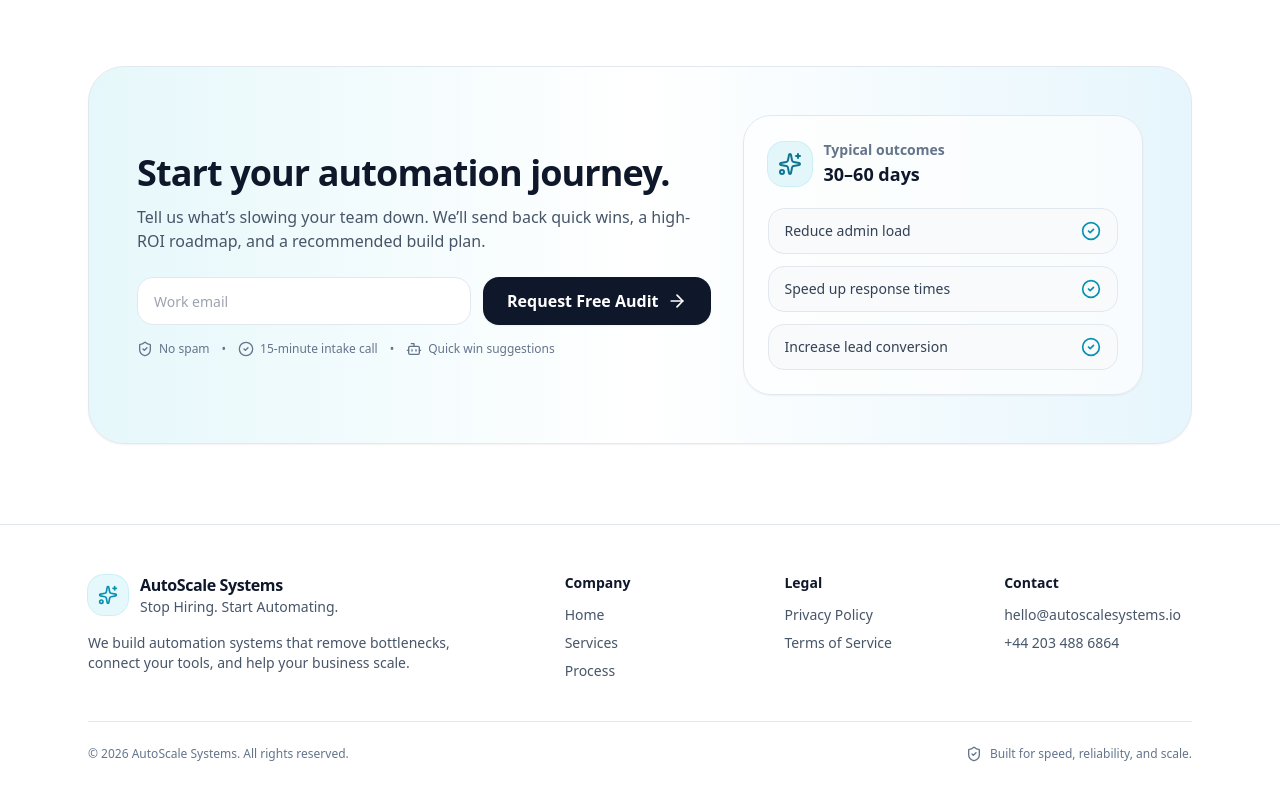
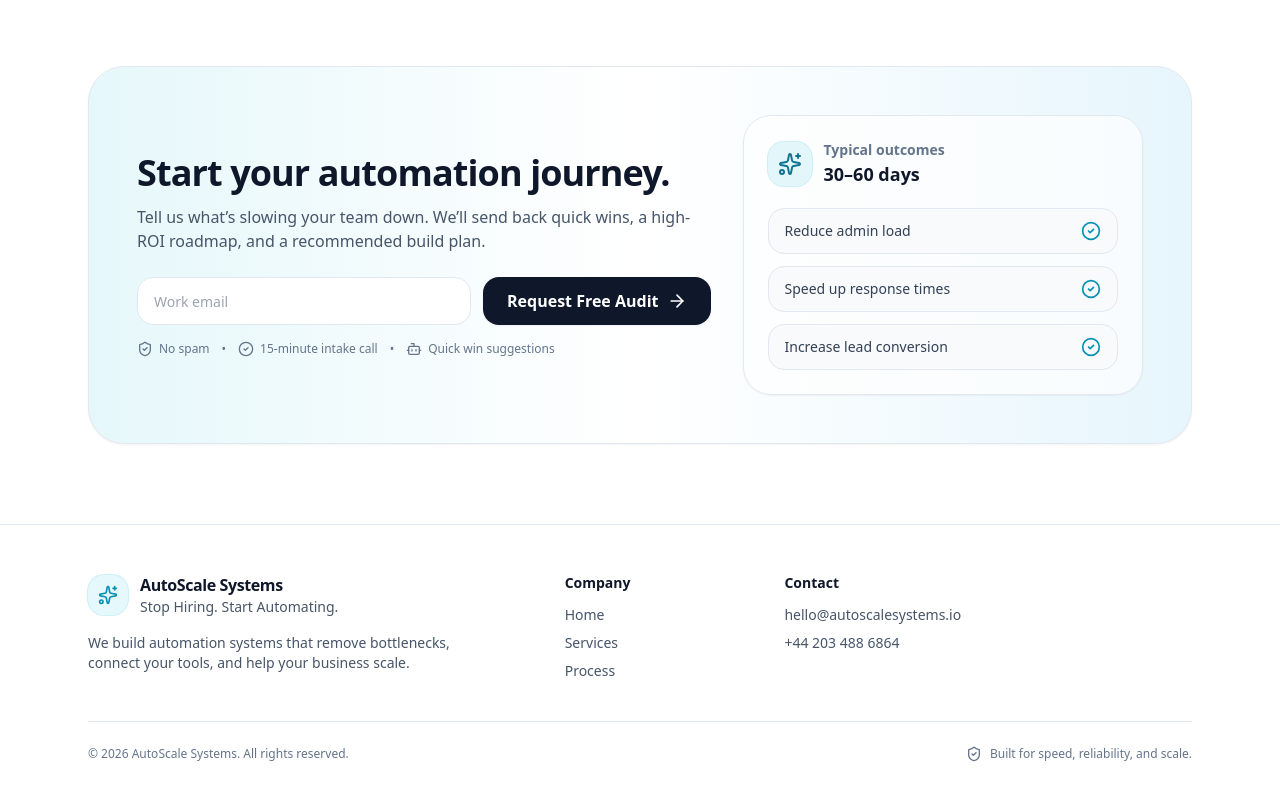
Before and after one commit to 29covv/autoscale-site, a React (Vite) app: page / in a window 1280 px wide. Shown: the part 3583-4383 px from the top of the page. Built offline with nearby package versions, Linux system fonts and the light colour scheme.

Commit message:
Remove Legal footer section

```diff
--- a/src/App.tsx
+++ b/src/App.tsx
@@ -536,13 +536,7 @@ export default function App() {
                     <a className="hover:text-slate-900" href="#process">Process</a>
                   </div>
                 </div>
-                <div>
-                  <div className="text-sm font-black">Legal</div>
-                  <div className="mt-3 flex flex-col gap-2 text-sm text-slate-600">
-                    <a className="hover:text-slate-900" href="#">Privacy Policy</a>
-                    <a className="hover:text-slate-900" href="#">Terms of Service</a>
-                  </div>
-                </div>
+
               <div id="contact">
                 <div className="text-sm font-black">Contact</div>
                 <div className="mt-3 flex flex-col gap-2 text-sm text-slate-600">
```
